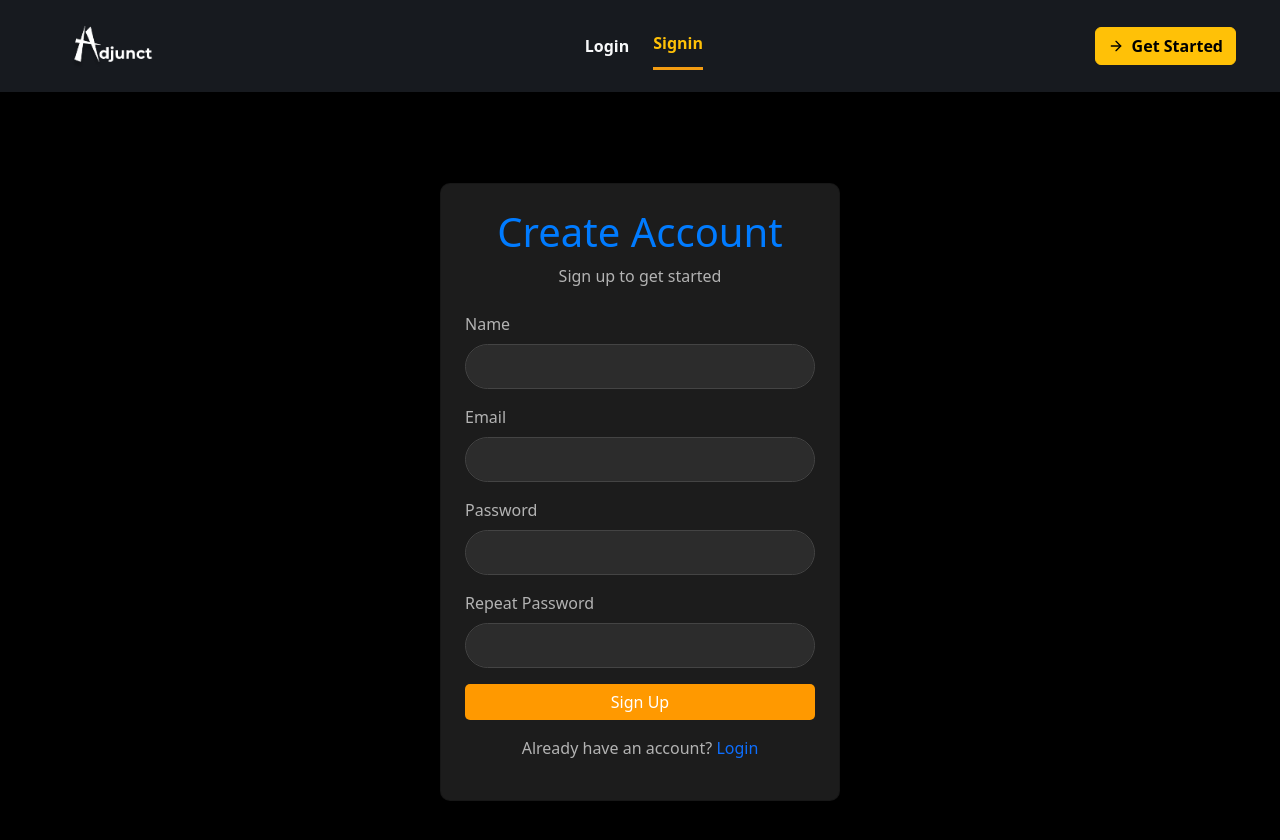
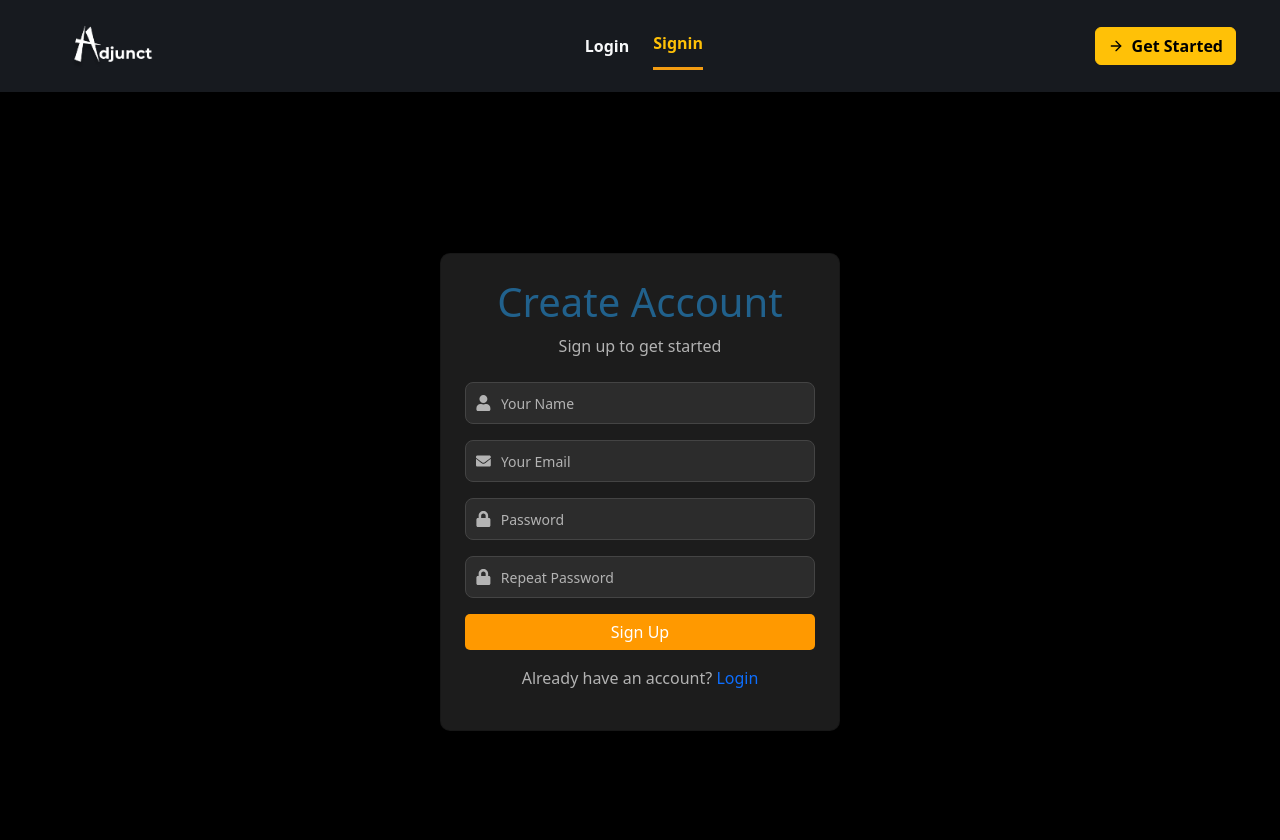
Before and after one commit to praneeth4040/Adjunct, a React (Vite) app in the folder client/: page /signin in a window 1280 px wide. Shown: the top 840 px of the page. Built offline with nearby package versions, Linux system fonts and the light colour scheme.

Commit message:
small changes in signin page

```diff
--- a/client/src/components/signin.jsx
+++ b/client/src/components/signin.jsx
@@ -2,6 +2,7 @@ import React, { useState } from 'react';
 import axios from 'axios';
 import { useNavigate } from 'react-router-dom';
 import { showToast } from './totify';
+import { FaUser, FaEnvelope, FaLock } from 'react-icons/fa';
 
 function Signin() {
   const [name, setName] = useState("");
@@ -54,84 +55,160 @@ function Signin() {
             borderRadius: '10px',
           }}
         >
-          <h1 className="text-center mb-2" style={{ color: '#007bff' }}>
+          <h1 className="text-center mb-2" style={{ color: '#21618c' }}>
             Create Account
           </h1>
           <p className="text-center mb-4" style={{ color: '#b3b3b3' }}>
             Sign up to get started
           </p>
           <form onSubmit={handleSubmit}>
-            <div className="mb-3">
-              <label htmlFor="text" className="form-label" style={{ color: '#b3b3b3' }}>
-                Name
-              </label>
+            <div
+              className="mb-3 d-flex align-items-center"
+              style={{
+                backgroundColor: '#2c2c2c',
+                borderRadius: '8px',
+                padding: '5px 10px',
+                border: '1px solid #444',
+              }}
+            >
+              <FaUser style={{ color: '#b3b3b3', marginRight: '10px' }} />
               <input
                 type="text"
                 className="form-control"
                 id="Name"
+                placeholder="Your Name"
                 value={name}
                 onChange={(e) => setName(e.target.value)}
                 required
                 style={{
-                  backgroundColor: '#2c2c2c',
+                  backgroundColor: 'transparent',
                   color: 'white',
-                  border: '1px solid #444',
+                  border: 'none',
+                  outline: 'none',
+                  fontSize: '14px',
+                  height: '30px',
+                  padding: '0',
+                  caretColor: 'white',
                 }}
               />
+              <style>
+                {`
+                  #Name::placeholder {
+                    color: #b3b3b3;
+                  }
+                `}
+              </style>
             </div>
-            <div className="mb-3">
-              <label htmlFor="email" className="form-label" style={{ color: '#b3b3b3' }}>
-                Email
-              </label>
+            <div
+              className="mb-3 d-flex align-items-center"
+              style={{
+                backgroundColor: '#2c2c2c',
+                borderRadius: '8px',
+                padding: '5px 10px',
+                border: '1px solid #444',
+              }}
+            >
+              <FaEnvelope style={{ color: '#b3b3b3', marginRight: '10px' }} />
               <input
                 type="email"
                 className="form-control"
                 id="email"
+                placeholder="Your Email"
                 value={email}
                 onChange={(e) => setEmail(e.target.value)}
                 required
                 style={{
-                  backgroundColor: '#2c2c2c',
+                  backgroundColor: 'transparent',
                   color: 'white',
-                  border: '1px solid #444',
+                  border: 'none',
+                  outline: 'none',
+                  fontSize: '14px',
+                  height: '30px',
+                  padding: '0',
+                  caretColor: 'white',
                 }}
               />
+              <style>
+                {`
+                  #email::placeholder {
+                    color: #b3b3b3;
+                  }
+                `}
+              </style>
             </div>
-            <div className="mb-3">
-              <label htmlFor="password" className="form-label" style={{ color: '#b3b3b3' }}>
-                Password
-              </label>
+            <div
+              className="mb-3 d-flex align-items-center"
+              style={{
+                backgroundColor: '#2c2c2c',
+                borderRadius: '8px',
+                padding: '5px 10px',
+                border: '1px solid #444',
+              }}
+            >
+              <FaLock style={{ color: '#b3b3b3', marginRight: '10px' }} />
               <input
                 type="password"
                 className="form-control"
                 id="password"
+                placeholder="Password"
                 value={password}
                 onChange={(e) => setPassword(e.target.value)}
                 required
                 style={{
-                  backgroundColor: '#2c2c2c',
+                  backgroundColor: 'transparent',
                   color: 'white',
-                  border: '1px solid #444',
+                  border: 'none',
+                  outline: 'none',
+                  fontSize: '14px',
+                  height: '30px',
+                  padding: '0',
+                  caretColor: 'white',
                 }}
               />
+              <style>
+                {`
+                  #password::placeholder {
+                    color: #b3b3b3;
+                  }
+                `}
+              </style>
             </div>
-            <div className="mb-3">
-              <label htmlFor="repeatPassword" className="form-label" style={{ color: '#b3b3b3' }}>
-                Repeat Password
-              </label>
+            <div
+              className="mb-3 d-flex align-items-center"
+              style={{
+                backgroundColor: '#2c2c2c',
+                borderRadius: '8px',
+                padding: '5px 10px',
+                border: '1px solid #444',
+              }}
+            >
+              <FaLock style={{ color: '#b3b3b3', marginRight: '10px' }} />
               <input
                 type="password"
                 className="form-control"
                 id="repeatPassword"
+                placeholder="Repeat Password"
                 value={RetypePassword}
                 onChange={(e) => setRetypePassword(e.target.value)}
                 required
                 style={{
-                  backgroundColor: '#2c2c2c',
+                  backgroundColor: 'transparent',
                   color: 'white',
-                  border: '1px solid #444',
+                  border: 'none',
+                  outline: 'none',
+                  fontSize: '14px',
+                  height: '30px',
+                  padding: '0',
+                  caretColor: 'white',
                 }}
               />
+              <style>
+                {`
+                  #repeatPassword::placeholder {
+                    color: #b3b3b3;
+                  }
+                `}
+              </style>
             </div>
             <button
               type="submit"
```
